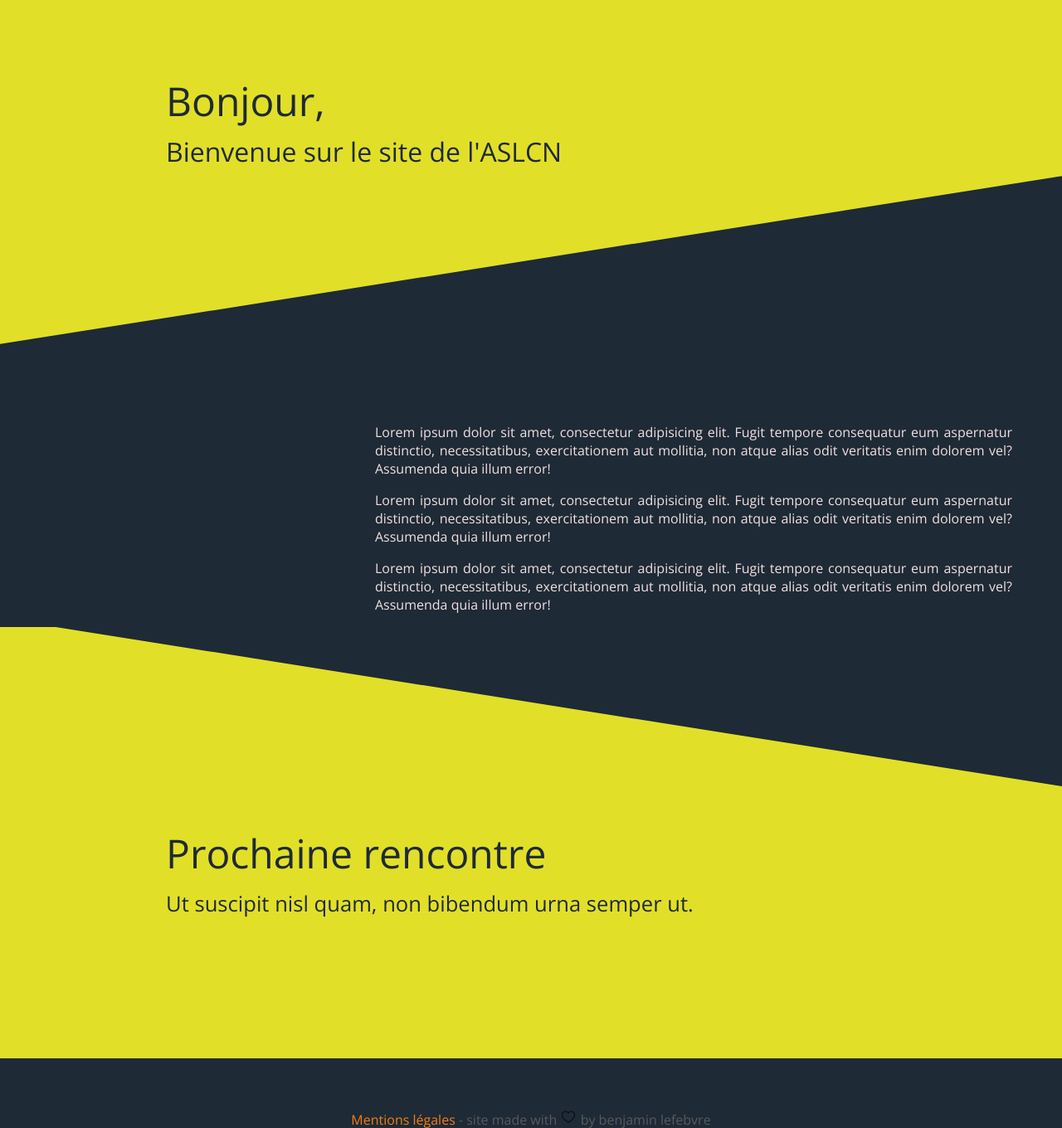
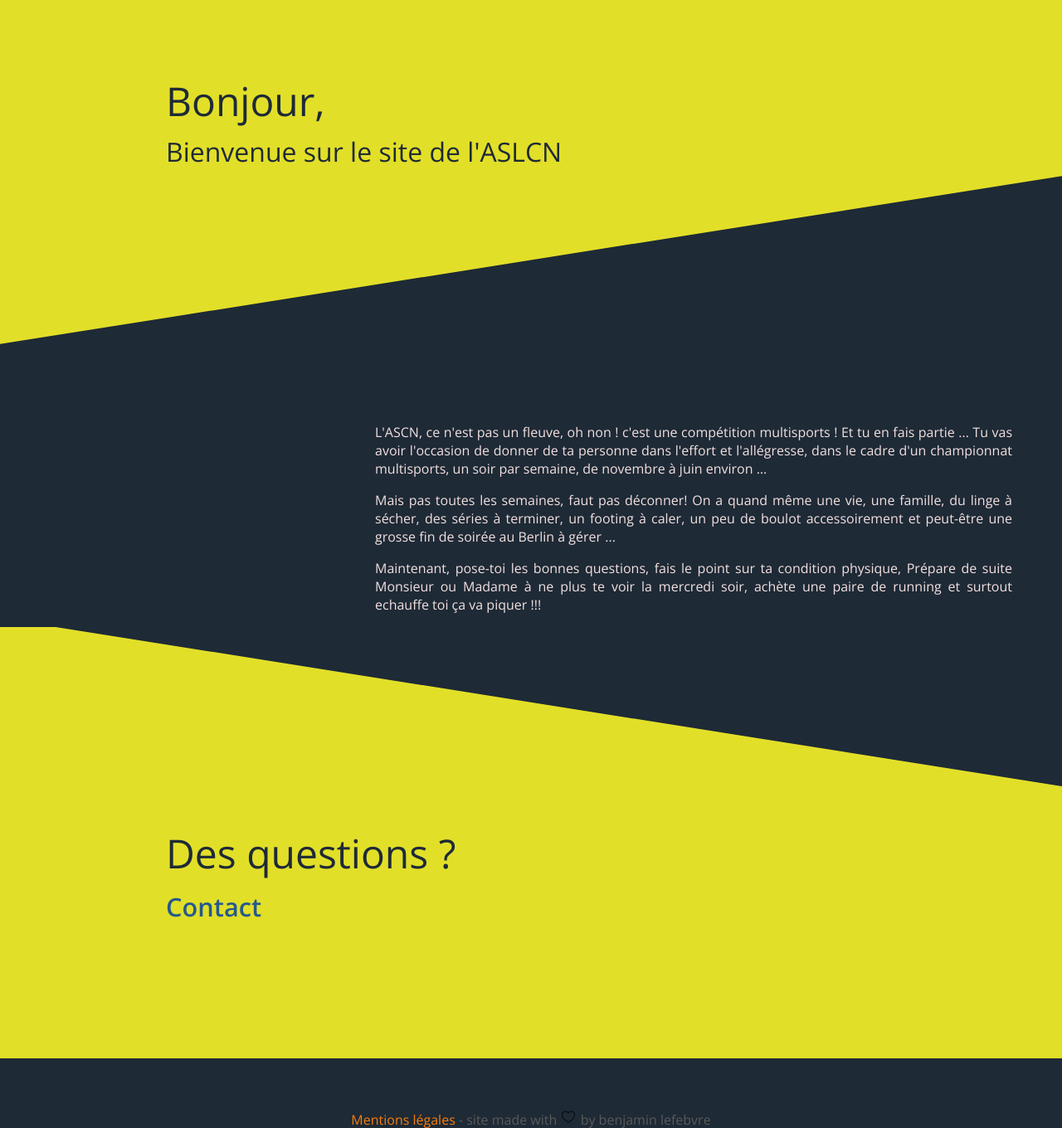
Before and after one commit to b1b1111/ASLCN, a PHP site: page /aslcn/ in a window 1280 px wide. Shown: the part 889-2249 px from the top of the page at 83% size. Run offline with PHP 8.4, Linux system fonts and the light colour scheme; data that the repository does not hold is empty; some libraries are stand-ins or nearby versions.

Commit message:
MVC - 3 : clean code et style

```diff
--- a/controller/postController.php
+++ b/controller/postController.php
@@ -12,8 +12,8 @@ class postController {
     }
 
     //Page accueil
-    public function getPosts() {
-        $posts = $this->postManager->getPosts();
+    public function getPosts($id) {
+        $posts = $this->postManager->getEvOrder($id);
         require 'view/frontend/accueil.php';
     }
 
--- a/index.php
+++ b/index.php
@@ -20,7 +20,7 @@ if(isset($_GET['url'])) {
 
 /*--------------------------------------ACCUEIL----------------------------------------*/
 if (empty($url)) {
-    $postController->getPosts();
+    $postController->getPosts($url);
 }
 
 /*--------------------------------------CALENDRIER----------------------------------------*/
--- a/model/postManager.php
+++ b/model/postManager.php
@@ -264,6 +264,14 @@ class postManager extends manager {
         return $post;
     }
 
+    public function getEvOrder($id) {
+        $db = $this->newManager->dbConnect();
+        $req= $db->prepare("SELECT * FROM events WHERE id= ? ORDER BY start");
+        $req->execute(array($id));
+        $event = $req->fetchAll();
+        return $event;
+    }
+
     public function getEv($id) {
         $db = $this->newManager->dbConnect();
         $req= $db->prepare("SELECT * FROM events WHERE id= ?");
--- a/public/css/style.css
+++ b/public/css/style.css
@@ -133,7 +133,7 @@ label {
     width: 95px;
     height: 95px;
     background-color: #1abc9c;
-    border: 3px solid transparent;
+    border: 4px solid transparent;
     border-radius: 50%;
     overflow: hidden;
     cursor: pointer;
@@ -145,7 +145,7 @@ label {
   }
   .menu div.barry {
     width: 40px;
-    margin: 35px auto;
+    margin: 30px auto;
   }
   .menu div.barry .bar {
     display: block;
@@ -194,132 +194,6 @@ label {
   .menu ul li a:target {
     border-bottom-color: #1abc9c;
   }
-
-/*#menu {
-    margin: 27px auto 0;
-    background-color: #34495e;
-    width: 880px;
-    height: 50px;
-    border-radius: 8px;
-}
-
-#tabs {
-    list-style-type: none;
-}
-
-#tabs li {
-    display: inline-block;
-}
-
-#tabs .animation {
-    position: absolute;
-    height: 100%;
-	top: 0;
-	z-index: 0;
-	transition: all .5s ease 0s;
-	border-radius: 8px;
-}
-
-#tabs a {
-    line-height: 50px;
-	height: 100%;
-	display: inline-block;
-	position: relative;
-    z-index: 1;
-    text-transform: uppercase;
-    text-decoration: none !important;
-	text-align: center;
-	color: white !important;
-	cursor: pointer;
-}
-
-#tabs a:hover {
-    background-color: #1abc9c;
-}
-
-nav {
-    margin: 27px auto 0;
-    background-color: #34495e;
-	position: relative;
-	width: 660px;
-	height: 50px;
-	border-radius: 8px;
-    font-size: 0;
-}
-nav a {
-	line-height: 50px;
-	height: 100%;
-	font-size: 15px;
-	display: inline-block;
-	position: relative;
-    z-index: 1;
-    text-transform: uppercase;
-    text-decoration: none !important;
-	text-align: center;
-	color: white !important;
-	cursor: pointer;
-}
-
-nav .animation {
-	position: absolute;
-    height: 100%;
-	top: 0;
-	z-index: 0;
-	transition: all .5s ease 0s;
-	border-radius: 8px;
-}
-a:nth-child(1) {
-	width: 110px;
-}
-a:nth-child(2) {
-    width: 110px;
-}
-a:nth-child(3) {
-	width: 110px;
-}
-a:nth-child(4) {
-	width: 110px;
-}
-a:nth-child(5) {
-	width: 110px;
-}
-a:nth-child(6) {
-	width: 110px;
-}
-nav .animation, a:nth-child(1):hover~.animation {
-	width: 110px;
-	left: 0;
-    background-color: #1abc9c;
-}
-
-nav .start-about, a:nth-child(2):hover~.animation {
-	width: 110px;
-	left: 110px;
-	background-color: #ff4309;
-}
-nav .start-blog, a:nth-child(3):hover~.animation {
-	width: 110px;
-	left: 220px;
-	background-color: #3498db;
-}
-
-nav .start-portefolio, a:nth-child(4):hover~.animation {
-	width: 110px;
-	left: 330px;
-	background-color: #e6be0b;
-}
-
-nav .start-contact, a:nth-child(5):hover~.animation {
-	width: 110px;
-    left: 440px;
-    background-color: #e6224d;
-}
-
-nav .start-contact, a:nth-child(6):hover~.animation {
-	width: 110px;
-	left: 550px;
-	background-color: #fd7702;
-}*/
 
 /*---------------------------------------------ACCUEIL------------------------------------------------------*/
 /*----------------------------------------------------------------------------------------------------------*/
@@ -483,6 +357,11 @@ nav .start-contact, a:nth-child(6):hover~.animation {
     width: 100%;
     font-size: 1.6em;
     font-weight: 400;
+}
+#resum_ranking a {
+    color: #25598d;
+    font-size: 1.2em;
+    font-weight: 600;
 }
 
 /*--------------------------------------------CALENDRIER-----------------------------------------------------*/
@@ -1014,7 +893,6 @@ textarea {
     transform: scale(1.2);
 }
 
-
 /*---------------------------------------------CONNEXION---------------------------------------------------*/
 /*----------------------------------------------------------------------------------------------------------*/
 
--- a/view/frontend/accueil.php
+++ b/view/frontend/accueil.php
@@ -34,11 +34,12 @@ require('template.php');
     <div id="resum">
         <h1 id="title_resum">L'Association </h1>
 
-        <p>Lorem ipsum dolor sit amet, consectetur adipisicing elit. Fugit tempore consequatur eum aspernatur distinctio, necessitatibus, exercitationem aut mollitia, non atque alias odit veritatis enim dolorem vel? Assumenda quia illum error!
+        <p>L'ASCN, ce n'est pas un fleuve, oh non ! c'est une compétition multisports ! Et tu en fais partie ...
+        Tu vas avoir l'occasion de donner de ta personne dans l'effort et l'allégresse, dans le cadre d'un championnat multisports, un soir par semaine, de novembre à juin environ …
         </p>
-        <p>Lorem ipsum dolor sit amet, consectetur adipisicing elit. Fugit tempore consequatur eum aspernatur distinctio, necessitatibus, exercitationem aut mollitia, non atque alias odit veritatis enim dolorem vel? Assumenda quia illum error!
+        <p>Mais pas toutes les semaines, faut pas déconner! On a quand même une vie, une famille, du linge à sécher, des séries à terminer, un footing à caler, un peu de boulot accessoirement et peut-être une grosse fin de soirée au Berlin à gérer ...
         </p>
-        <p>Lorem ipsum dolor sit amet, consectetur adipisicing elit. Fugit tempore consequatur eum aspernatur distinctio, necessitatibus, exercitationem aut mollitia, non atque alias odit veritatis enim dolorem vel? Assumenda quia illum error!
+        <p>Maintenant, pose-toi les bonnes questions, fais le point sur ta condition physique, Prépare de suite Monsieur ou Madame à ne plus te voir la mercredi soir, achète une paire de running et surtout echauffe toi ça va piquer !!!
         </p>
 
     </div>
@@ -48,11 +49,16 @@ require('template.php');
 <section id="section_three">
 
     <div id="resum_ranking">
-        <h1 id="title_ranking">Prochaine rencontre</h1>
+        <h1 id="title_ranking">Des questions ?</h1>
         <p>
 
-            Ut suscipit nisl quam, non bibendum urna semper ut.
+        <?php
+        foreach($posts as $ev) { ?>
+        <?php echo $ev['name'] ?>
+        <?php } ?>
+        </p>
 
+        <p><a href="<?= $_POST['URL_PATH'] ?>contact">Contact</a></p>
     </div>
 
 </section>
--- a/view/frontend/administration.php
+++ b/view/frontend/administration.php
@@ -15,4 +15,6 @@ require('template.php');
         <?php echo $team['teamName'] ?>
         <a class="admin_modif" href="<?= $_POST['URL_PATH'] ?>administration/editTeam/<?= $team['id'] ?>/prepare">Modification</a></li>
         <?php } ?>
+
+        <a href=""></a>
   </ul>
--- a/view/frontend/template.php
+++ b/view/frontend/template.php
@@ -13,7 +13,7 @@
                 <li><a id='calendar' href='http://localhost/aslcn/calendrier'>Calendrier</a></li>
                 <li><a id='contact' href='http://localhost/aslcn/contact'>Contact</a></li>
                 <li><a id='class' href='http://localhost/aslcn/classement'>Classement</a></li>
-                <li><a id='team' href='http://localhost/aslcn/classement'>Team</a></li>
+                <li><a id='team' href='http://localhost/aslcn/galerie'>Team</a></li>
                 <li><a id='profil' href='http://localhost/aslcn/profil'>Profil</a></li>
             </ul>
     </label>
```
Also changed, not shown: view/frontend/portfolio.php (+6 -6 lines), public/images/skip/logo.jpg, public/images/skip/logo_mini.jpg (added).
